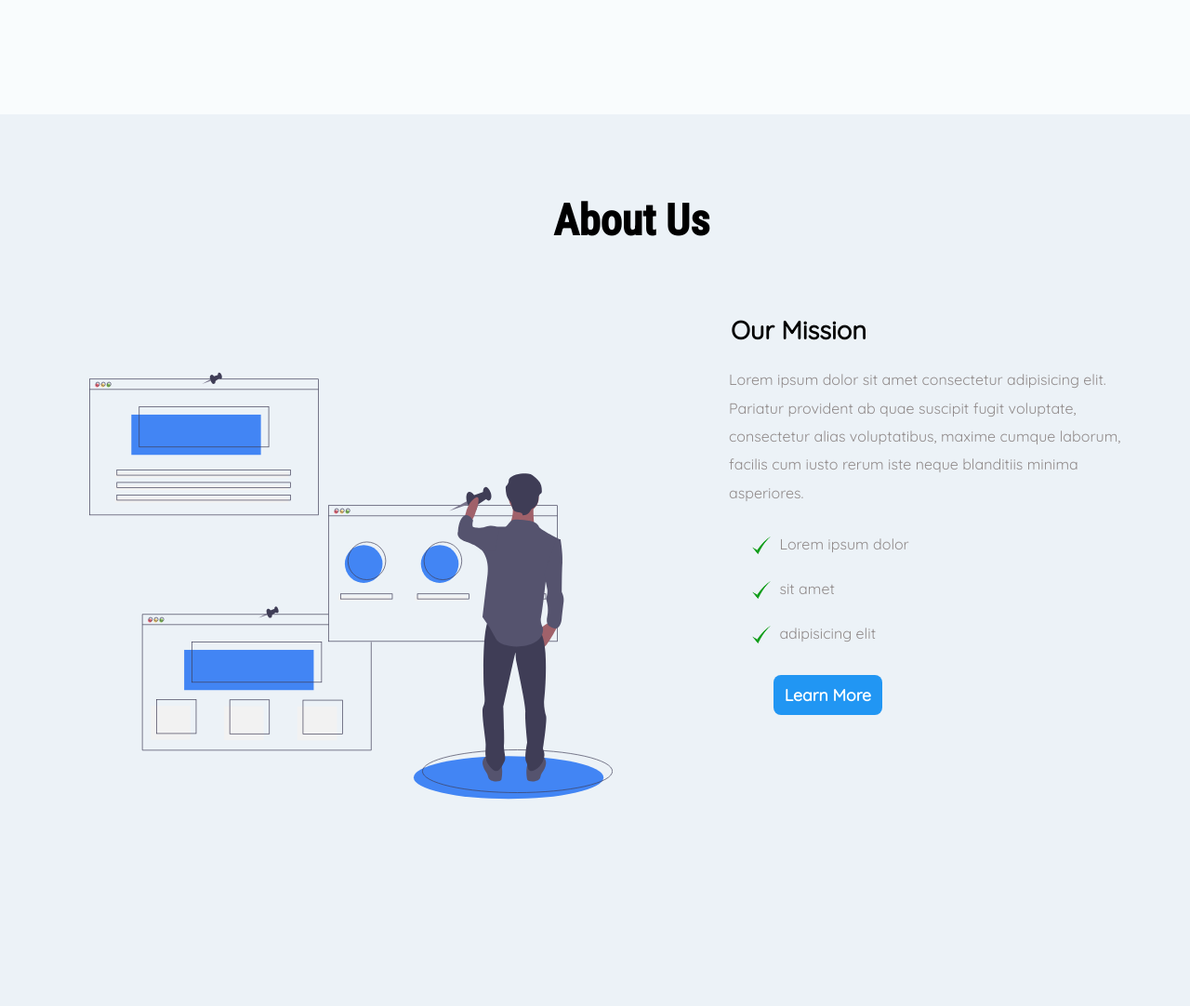
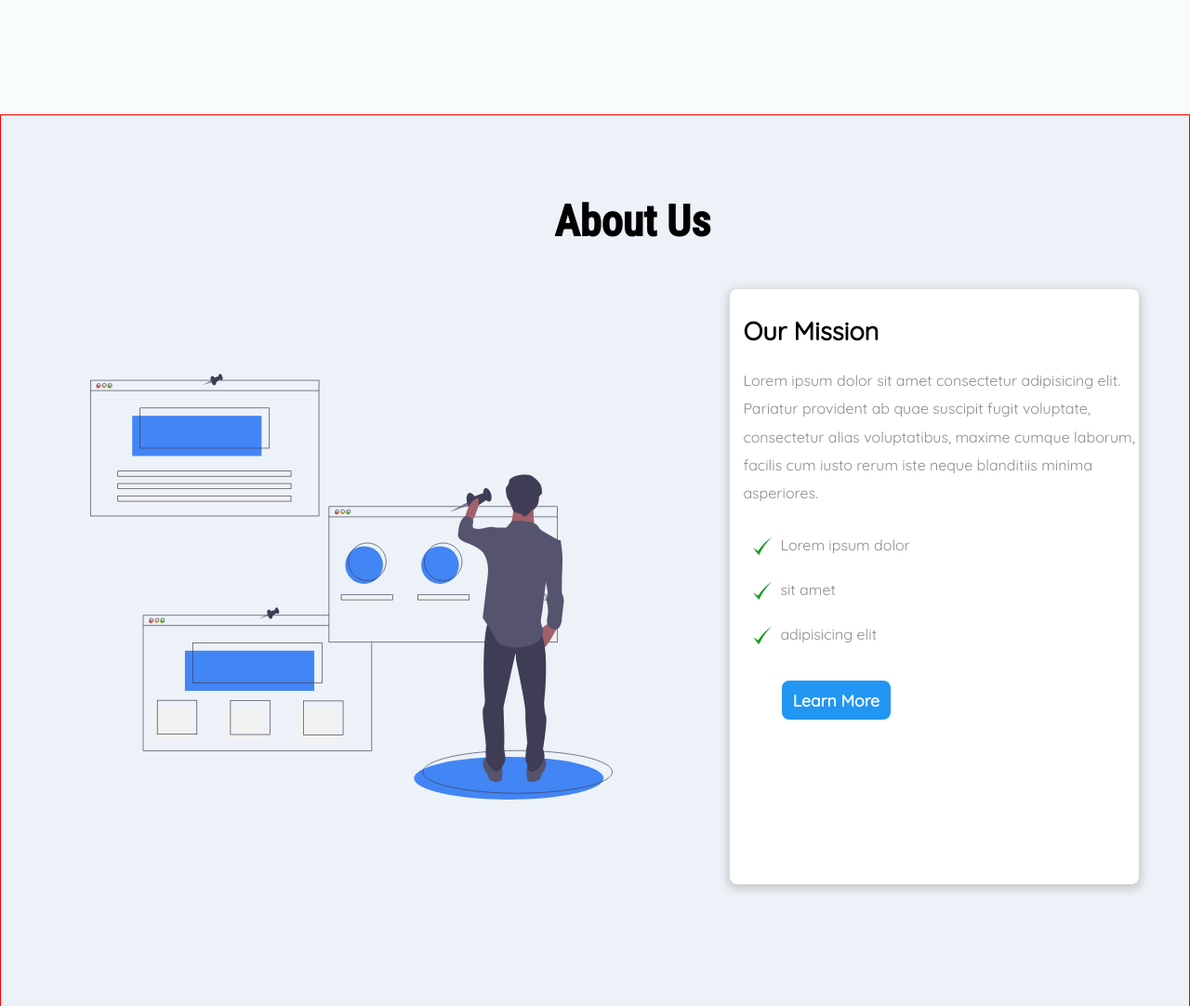
Before and after one commit to AIFist/aifistweb_old, a plain HTML site: page index.html in a window 1280 px wide. Shown: the part 740-1822 px from the top of the page at 93% size. Drawn offline with nearby package versions, Linux system fonts and the light colour scheme; a web font is replaced by a local one.

Commit message:
enh: add some changes in about section must check

```diff
--- a/css/Blog_section.css
+++ b/css/Blog_section.css
@@ -44,6 +44,7 @@ blog section
 .blog .item{
     box-shadow: 3px 0 10px rgba(0, 0, 0, 0.3);
     position: relative;
+    border-radius: 8px;
 }
 
 .blog .item a{
@@ -61,6 +62,7 @@ blog section
 .blog .item .b-img{
     height: 35vh;
     width: 388px;
+    border-radius: 8px 8px 0 0;
 }
 
 .blog .item .b-heading{
--- a/css/about_section.css
+++ b/css/about_section.css
@@ -17,6 +17,7 @@ About section
     height: 120vh;
     font-family: 'Roboto Condensed', sans-serif;
     position: relative;
+    border: 1.5px solid red;
 }
 
 .about .a-title{
@@ -41,6 +42,7 @@ About section
 }
 
 .about .a-text{
+    background-color: white;
     color: rgb(145, 139, 139);
     width: 440px;
     height: 80vh;
@@ -51,14 +53,22 @@ About section
     top: 11.7rem;
     left: 49rem;
     position: absolute;
+    border-radius: 8px;
+    box-shadow: 0px 3px 10px 3px rgb(204, 204, 204);
 }
 
 .about .a-text .at-heading{
     color: #000;
     font-size: 1.7rem;
-    margin-left: 2px;
+    height: 30px;
+    margin-left: 0.9rem;
     margin-top: 30px;
     font-family: 'Quicksand', sans-serif;
+}
+
+.about .a-text p{
+    margin-left: 0.9rem;
+
 }
 
 .about .a-text ul{
@@ -105,8 +115,8 @@ About section
     text-align: center;
     text-decoration: none;
     border-radius: 8px;
-    left: 3rem;
-    top: 26rem;
+    left: 3.5rem;
+    top: 26.3rem;
     position: absolute;
 }
 
--- a/css/ourteam_section.css
+++ b/css/ourteam_section.css
@@ -47,6 +47,7 @@ team section
     width: 20%;
     height: 65vh;
     position: relative;
+    box-shadow: 0px 3px 10px 3px rgb(99, 99, 99);
 }
 
 .our-team .ot-box img{
```
